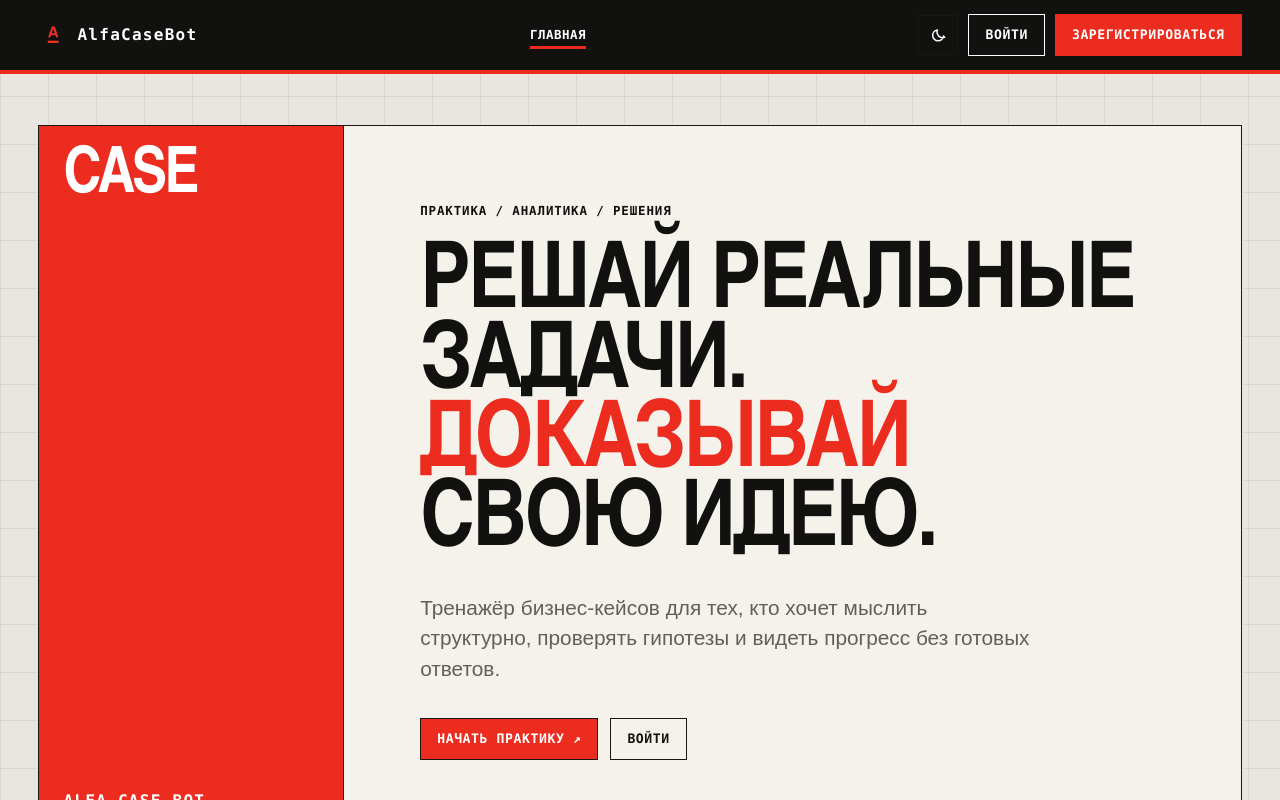
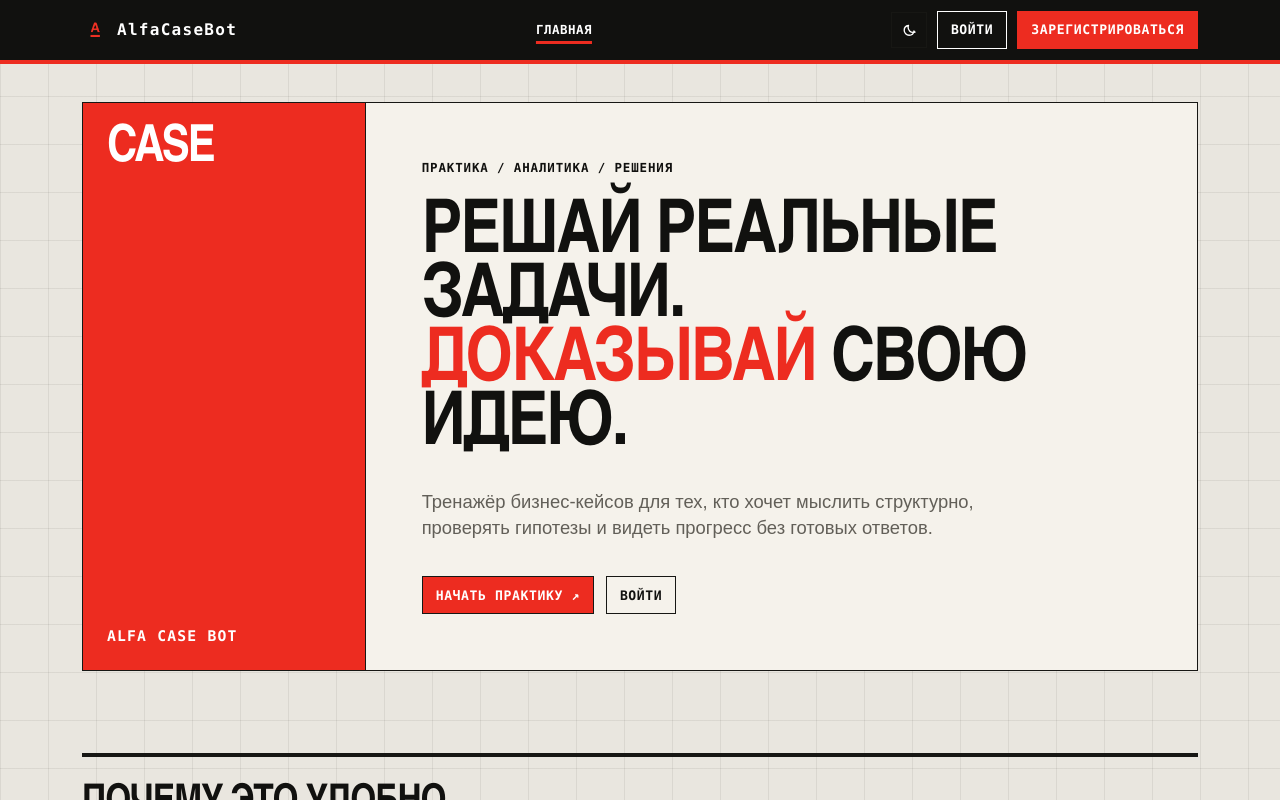
Before and after one commit to d-oley/AlfaCaseBot, a Vue app in the folder code/: page / in a window 1280 px wide. Shown: the top 800 px of the page. Built offline with nearby package versions, Linux system fonts and the light colour scheme; no server answers.

Commit message:
улучшен баланс размеров элементов на сайте, добавлена имитация, что бот что-то пишет, пока ИИ думают

```diff
--- a/code/src/App.vue
+++ b/code/src/App.vue
@@ -235,7 +235,7 @@ export default {
 
 .app-main {
   flex: 1;
-  padding: clamp(22px, 4vw, 56px) 0;
+  padding: clamp(18px, 3vw, 40px) 0;
 }
 
 .ban-notice {
--- a/code/src/components/AppHeader.vue
+++ b/code/src/components/AppHeader.vue
@@ -122,7 +122,7 @@ export default {
 }
 
 .header-inner {
-  min-height: 70px;
+  min-height: 60px;
   display: flex;
   justify-content: space-between;
   align-items: center;
@@ -137,8 +137,8 @@ export default {
 }
 
 .brand-logo {
-  width: 30px;
-  height: 30px;
+  width: 26px;
+  height: 26px;
   object-fit: cover;
   filter: grayscale(1) contrast(1.4);
 }
@@ -157,7 +157,7 @@ export default {
 .nav {
   display: flex;
   align-items: center;
-  gap: 18px;
+  gap: 14px;
 }
 
 .nav-link {
@@ -185,8 +185,8 @@ export default {
 }
 
 .theme-toggle {
-  width: 40px;
-  height: 40px;
+  width: 36px;
+  height: 36px;
   border: 1px solid var(--border);
   border-radius: 0;
   background: transparent;
@@ -198,8 +198,8 @@ export default {
 }
 
 .theme-toggle svg {
-  width: 20px;
-  height: 20px;
+  width: 18px;
+  height: 18px;
 }
 
 .header-actions {
--- a/code/src/components/BenefitsSection.vue
+++ b/code/src/components/BenefitsSection.vue
@@ -51,7 +51,7 @@ h2 {
   padding: 18px 0;
   border-top: 4px solid var(--border);
   border-bottom: 1px solid var(--border);
-  font-size: clamp(2rem, 4vw, 4rem);
+  font-size: clamp(1.8rem, 3.2vw, 3.2rem);
   text-transform: uppercase;
 }
 
@@ -62,7 +62,7 @@ h2 {
 }
 
 .benefit-card {
-  min-height: 220px;
+  min-height: 180px;
   padding: 24px;
   border-right: 1px solid var(--border);
   border-bottom: 1px solid var(--border);
@@ -76,7 +76,7 @@ h2 {
 
 h3 {
   margin: 0 0 8px;
-  font-size: clamp(1.35rem, 2.5vw, 2.2rem);
+  font-size: clamp(1.2rem, 2vw, 1.8rem);
   text-transform: uppercase;
 }
 
--- a/code/src/components/CaseCatalog.vue
+++ b/code/src/components/CaseCatalog.vue
@@ -128,7 +128,7 @@ export default {
 .recommendation h2 {
   margin: 0;
   max-width: 100%;
-  font-size: clamp(2.5rem, 4vw, 4.5rem);
+  font-size: clamp(2.1rem, 3.2vw, 3.5rem);
   line-height: 1;
   text-transform: uppercase;
   overflow-wrap: anywhere;
@@ -146,7 +146,7 @@ export default {
   display: grid;
   gap: 7px;
 }
-.recommended-case strong { font-size: 1.25rem; }
+.recommended-case strong { font-size: 1.1rem; }
 .recommended-case > span:last-child, .recommendation-empty { color: var(--text-muted); }
 .recommended-mark { color: var(--primary); font-family: var(--mono-font); font-size: 0.72rem; text-transform: uppercase; }
 .recommendation-empty { margin: 28px 0 0; }
@@ -168,7 +168,7 @@ export default {
 .tag-btn.active { color: #fff; background: var(--primary); border-color: var(--primary); }
 .cases-list { grid-column: 2; display: grid; }
 .case-row {
-  min-height: 150px;
+  min-height: 126px;
   border: 0;
   border-bottom: 1px solid var(--border);
   padding: 20px 24px;
@@ -198,7 +198,7 @@ export default {
 .case-visual img { width: 100%; height: 100%; object-fit: cover; }
 .case-row:hover .case-visual { border-color: #fff; }
 .case-main { display: grid; gap: 6px; }
-.case-main strong { font-family: var(--display-font); font-size: clamp(1.35rem, 2vw, 2.15rem); text-transform: uppercase; line-height: 1; }
+.case-main strong { font-family: var(--display-font); font-size: clamp(1.2rem, 1.65vw, 1.8rem); text-transform: uppercase; line-height: 1; }
 .case-description { color: var(--text-muted); max-width: 740px; }
 .case-row:hover .case-description { color: rgba(255, 255, 255, 0.78); }
 .case-meta { display: grid; gap: 7px; }
--- a/code/src/components/HomeHero.vue
+++ b/code/src/components/HomeHero.vue
@@ -33,7 +33,7 @@ export default {
 
 <style scoped>
 .hero {
-  min-height: min(620px, 70vh);
+  min-height: min(520px, 64vh);
   display: grid;
   grid-template-columns: minmax(180px, 0.34fr) 1fr;
   border: 1px solid var(--border);
@@ -55,13 +55,13 @@ export default {
 
 .hero-wordmark {
   font-family: var(--display-font);
-  font-size: clamp(3.2rem, 5vw, 4.5rem);
+  font-size: clamp(2.7rem, 4vw, 3.7rem);
   line-height: 0.9;
   letter-spacing: -0.04em;
 }
 
 .hero-content {
-  padding: clamp(28px, 6vw, 76px);
+  padding: clamp(24px, 4.5vw, 56px);
   align-self: center;
 }
 
@@ -77,7 +77,7 @@ export default {
 h1 {
   margin: 0 0 28px;
   max-width: 950px;
-  font-size: clamp(3rem, 7.2vw, 7.4rem);
+  font-size: clamp(2.7rem, 5.8vw, 5.9rem);
   line-height: 0.86;
   text-transform: uppercase;
 }
@@ -88,7 +88,7 @@ h1 em { color: var(--primary); font-style: normal; }
   margin: 0;
   max-width: 620px;
   color: var(--text-muted);
-  font-size: clamp(1rem, 1.8vw, 1.3rem);
+  font-size: clamp(1rem, 1.45vw, 1.15rem);
   line-height: 1.45;
 }
 
--- a/code/src/components/UserPodium.vue
+++ b/code/src/components/UserPodium.vue
@@ -87,7 +87,7 @@ export default {
   border-bottom: 1px solid var(--border);
 }
 .podium-heading p { margin: 0; color: var(--primary); font-family: var(--mono-font); font-size: .72rem; text-transform: uppercase; }
-.podium h2 { margin: 0; font-size: clamp(2rem, 4vw, 4rem); text-transform: uppercase; line-height: .9; }
+.podium h2 { margin: 0; font-size: clamp(1.8rem, 3.2vw, 3.2rem); text-transform: uppercase; line-height: .9; }
 
 .podium-grid {
   display: grid;
@@ -95,7 +95,7 @@ export default {
 }
 
 .podium-user {
-  min-height: 88px;
+  min-height: 74px;
   border-bottom: 1px solid var(--border);
   padding: 12px 24px;
   background: transparent;
@@ -126,7 +126,7 @@ export default {
 .points {
   margin: 0;
 }
-.place { font-family: var(--display-font); font-size: 2.6rem; color: var(--primary); }
+.place { font-family: var(--display-font); font-size: 2.1rem; color: var(--primary); }
 
 .name {
   font-weight: 700;
@@ -138,7 +138,7 @@ export default {
   color: var(--text-muted);
 }
 .login { font-family: var(--mono-font); font-size: .78rem; }
-.points { color: var(--text-main); font-family: var(--display-font); font-size: 1.8rem; text-align: right; }
+.points { color: var(--text-main); font-family: var(--display-font); font-size: 1.5rem; text-align: right; }
 .points small { font-family: Arial, sans-serif; font-size: .7rem; text-transform: uppercase; }
 
 @media (max-width: 700px) {
--- a/code/src/styles/global.css
+++ b/code/src/styles/global.css
@@ -25,7 +25,7 @@
   --inactive-border: #77736b;
   --overlay-bg: rgba(17, 17, 15, 0.78);
   --tab-active-border: #11110f;
-  --container-inline: clamp(16px, 3vw, 40px);
+  --container-inline: clamp(16px, 2.5vw, 32px);
   --display-font: "Arial Narrow", "Roboto Condensed", Impact, sans-serif;
   --mono-font: "Cascadia Mono", "SFMono-Regular", Consolas, monospace;
   color-scheme: light;
@@ -72,7 +72,7 @@ body {
     linear-gradient(to bottom, color-mix(in srgb, var(--text-main) 7%, transparent) 1px, transparent 1px);
   background-size: 48px 48px;
   font-family: Arial, "Segoe UI", sans-serif;
-  font-size: clamp(14px, 1.35vw, 16px);
+  font-size: clamp(14px, 1.15vw, 15px);
   line-height: 1.45;
 }
 
@@ -89,17 +89,17 @@ img { max-width: 100%; height: auto; }
 a { color: inherit; }
 
 .container {
-  width: min(1320px, 100%);
+  width: min(1180px, 100%);
   margin: 0 auto;
   padding-left: var(--container-inline);
   padding-right: var(--container-inline);
 }
 
 .btn {
-  min-height: 42px;
+  min-height: 38px;
   border: 1px solid var(--border);
   border-radius: 0;
-  padding: 10px 16px;
+  padding: 8px 13px;
   font-family: var(--mono-font);
   font-size: 0.82rem;
   font-weight: 700;
@@ -108,7 +108,7 @@ a { color: inherit; }
   cursor: pointer;
   transition: color 0.15s ease, background-color 0.15s ease, box-shadow 0.15s ease;
 }
-.btn:hover { box-shadow: 4px 4px 0 var(--border); }
+.btn:hover { box-shadow: 3px 3px 0 var(--border); }
 .btn:disabled { cursor: not-allowed; opacity: 0.45; box-shadow: none; }
 .btn-primary { color: #fff; background: var(--primary); }
 .btn-primary:hover { background: var(--primary-hover); }
@@ -119,7 +119,7 @@ a { color: inherit; }
   background: var(--card-bg);
   border: 1px solid var(--border);
   border-radius: 0;
-  box-shadow: 7px 7px 0 color-mix(in srgb, var(--text-main) 16%, transparent);
+  box-shadow: 5px 5px 0 color-mix(in srgb, var(--text-main) 16%, transparent);
 }
 
 input, select, textarea {
--- a/code/src/views/AdminPage.vue
+++ b/code/src/views/AdminPage.vue
@@ -1033,8 +1033,8 @@ h2 {
 
 /* Editorial admin workspace */
 .admin-page { gap: 24px; }
-.admin-login, .admin-console { padding: clamp(20px, 3vw, 36px); }
-h1 { font-size: clamp(2.2rem, 5vw, 5rem); line-height: 0.9; text-transform: uppercase; }
+.admin-login, .admin-console { padding: clamp(18px, 2.5vw, 28px); }
+h1 { font-size: clamp(2rem, 4vw, 4rem); line-height: 0.9; text-transform: uppercase; }
 .tabs { gap: 0; border-bottom: 1px solid var(--border); }
 .tab-btn { border-radius: 0; border-bottom: 0; }
 .tab-btn.active { border-color: var(--primary); background: var(--primary); color: #fff !important; }
--- a/code/src/views/CaseDetailPage.vue
+++ b/code/src/views/CaseDetailPage.vue
@@ -169,7 +169,7 @@ export default {
 }
 
 .detail-card {
-  padding: clamp(24px, 5vw, 64px);
+  padding: clamp(20px, 4vw, 48px);
   border-top-width: 5px;
 }
 
@@ -212,7 +212,7 @@ export default {
 h1 {
   margin: 0 0 22px;
   max-width: 1000px;
-  font-size: clamp(3rem, 7vw, 7rem);
+  font-size: clamp(2.5rem, 5.5vw, 5.5rem);
   line-height: .87;
   text-transform: uppercase;
 }
@@ -223,7 +223,7 @@ h1 {
   border: 1px solid var(--border);
   background: var(--card-bg);
   cursor: pointer;
-  font-size: 2rem;
+  font-size: 1.65rem;
   line-height: 1;
   color: #b8b8b8;
   padding: 0;
@@ -236,7 +236,7 @@ h1 {
 .description {
   margin: 0;
   max-width: 850px;
-  font-size: clamp(1.05rem, 1.8vw, 1.3rem);
+  font-size: clamp(1rem, 1.45vw, 1.15rem);
   line-height: 1.55;
 }
 .description-block {
--- a/code/src/views/HomePage.vue
+++ b/code/src/views/HomePage.vue
@@ -34,6 +34,6 @@ export default {
 <style scoped>
 .home-page {
   display: grid;
-  gap: clamp(54px, 9vw, 110px);
+  gap: clamp(42px, 7vw, 82px);
 }
 </style>
--- a/code/src/views/ProfilePage.vue
+++ b/code/src/views/ProfilePage.vue
@@ -512,10 +512,10 @@ export default {
 .rank-card,
 .switchable-card,
 .edit-card {
-  padding: clamp(20px, 3vw, 36px);
+  padding: clamp(18px, 2.5vw, 28px);
 }
 
-.profile-header { min-height: 230px; }
+.profile-header { min-height: 190px; }
 .rank-card { background: var(--primary); color: #fff; display: flex; flex-direction: column; justify-content: space-between; }
 .rank-card h3 { font-family: var(--font-mono); font-size: 0.75rem; letter-spacing: 0.12em; text-transform: uppercase; }
 .edit-card, .switchable-card { grid-column: 1 / -1; }
@@ -546,7 +546,7 @@ export default {
 
 .avatar-controls h2 {
   margin: 0 0 8px;
-  font-size: clamp(2rem, 4vw, 4rem);
+  font-size: clamp(1.8rem, 3.2vw, 3.2rem);
   line-height: 0.95;
   text-transform: uppercase;
 }
@@ -654,7 +654,7 @@ export default {
 
 .stat-value {
   margin: 0;
-  font-size: clamp(3rem, 7vw, 6rem);
+  font-size: clamp(2.5rem, 5.5vw, 4.8rem);
   font-weight: 900;
   line-height: 0.8;
 }
```
Also changed, not shown: code/src/views/CaseChatPage.vue (+73 -10 lines).
